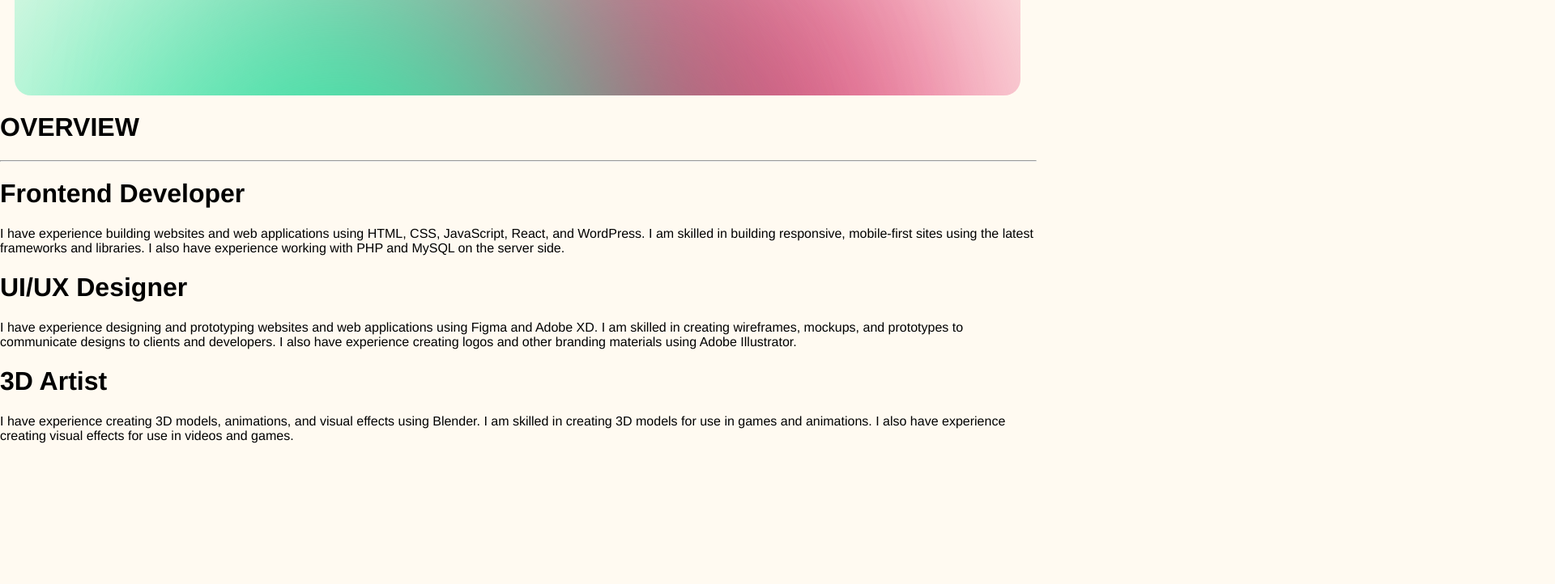
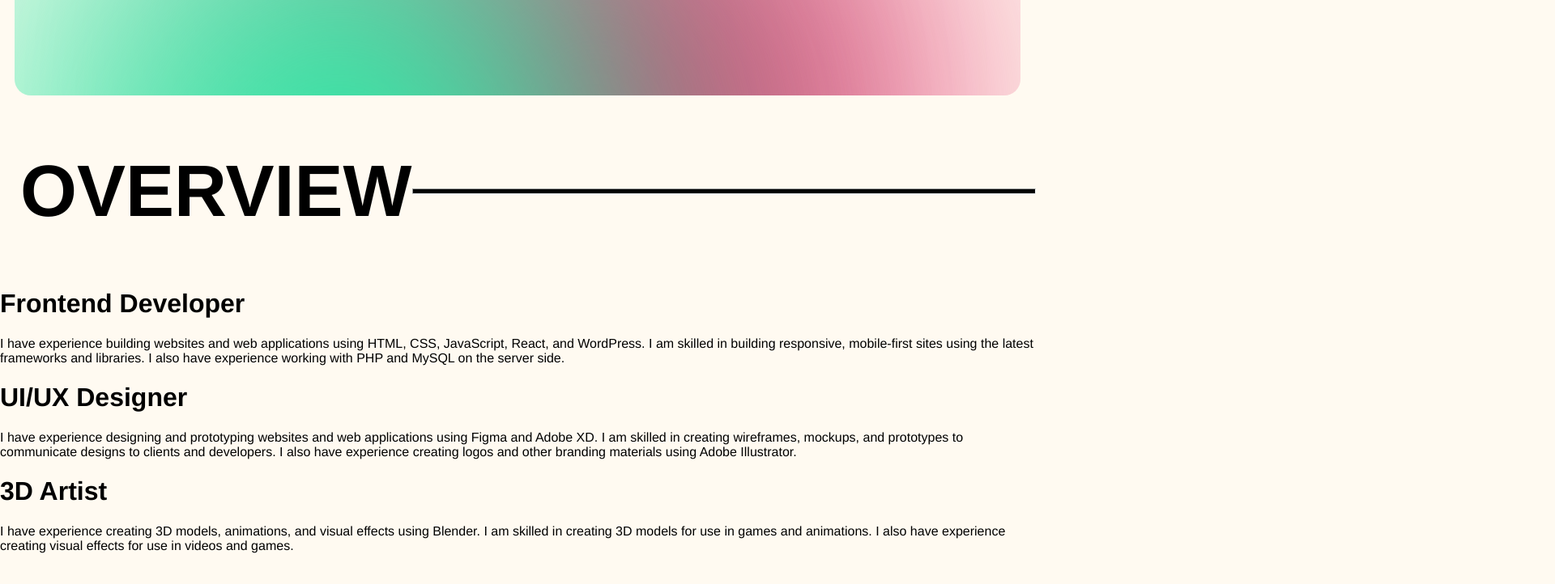
Before and after one commit to Mugunth148/Vite-port, a website built with Vite: page index.html in a window 1280 px wide. Shown: the part 660-1382 px from the top of the page at 81% size, 1920 px wide, since content can reach past the window. Before the commit the page ends 1224 px from the top, so only its background shows below. Built offline with nearby package versions, Linux system fonts and the light colour scheme.

Commit message:
Bug Fixes

```diff
--- a/index.html
+++ b/index.html
@@ -55,8 +55,8 @@
     </div>
     <!-- Overview -->
     <div class="overview-container">
-      <div class="overview-header">
-        <h1>OVERVIEW</h1>
+      <div class="overview-header-container">
+        <h1 id="overview-header">OVERVIEW</h1>
         <hr>
       </div>
       <div class="overview">
--- a/sass/style.scss
+++ b/sass/style.scss
@@ -408,6 +408,41 @@
     }
 }
 
+// ************************** overview ************************
+.overview-container {
+  height: 100vh;
+  width: 100vw;
+  display: flex;
+  flex-direction: column;
+  background-color: var(--primary);
+
+  .overview-header-container {
+    height: 25%;
+    width: 100vw;
+    display: flex;
+    justify-content: center;
+    align-items: center;
+    .overview-header {
+      font-family: Helvetica;
+      font-size: 90px;
+      color: white;
+    }
+
+   #overview-header {
+      font-family: Helvetica;
+      font-size: 90px;
+      padding-left: 25px;
+  }
+
+  hr {
+    width: 60%;
+    height: 5px;
+    background-color: black;
+  }
+  }
+}
+
+
 //  preloader start
 
 
@@ -427,7 +462,7 @@
 }
 
 .counter {
-  position: absolute;
+  position: fixed;
   height: 100%;
   width: 100%;
   top: 60%;
```
Also changed, not shown: sass/style.css, 1 other file.
